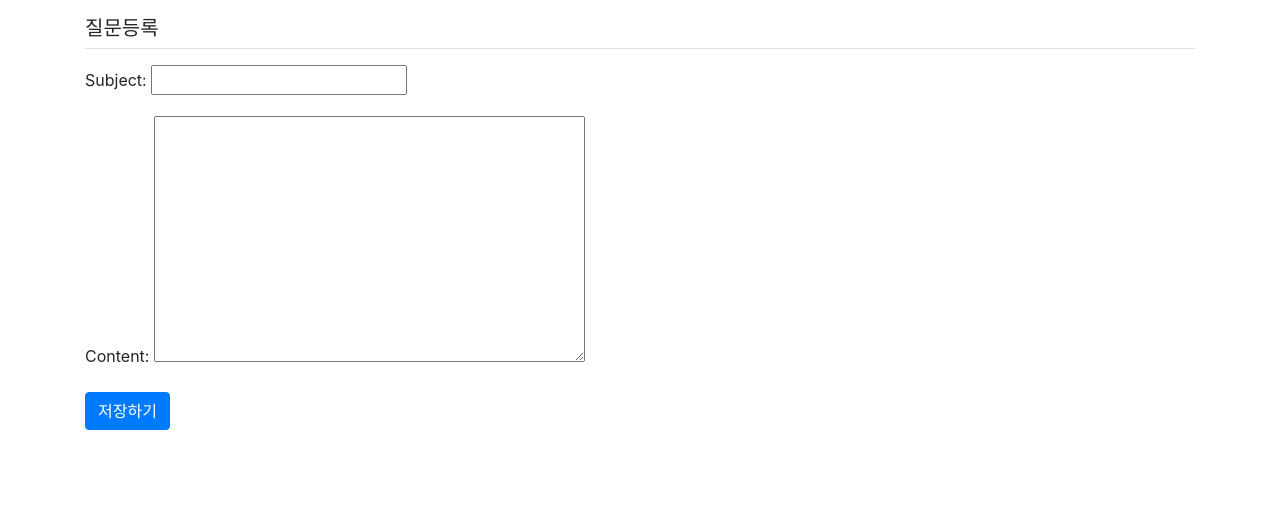
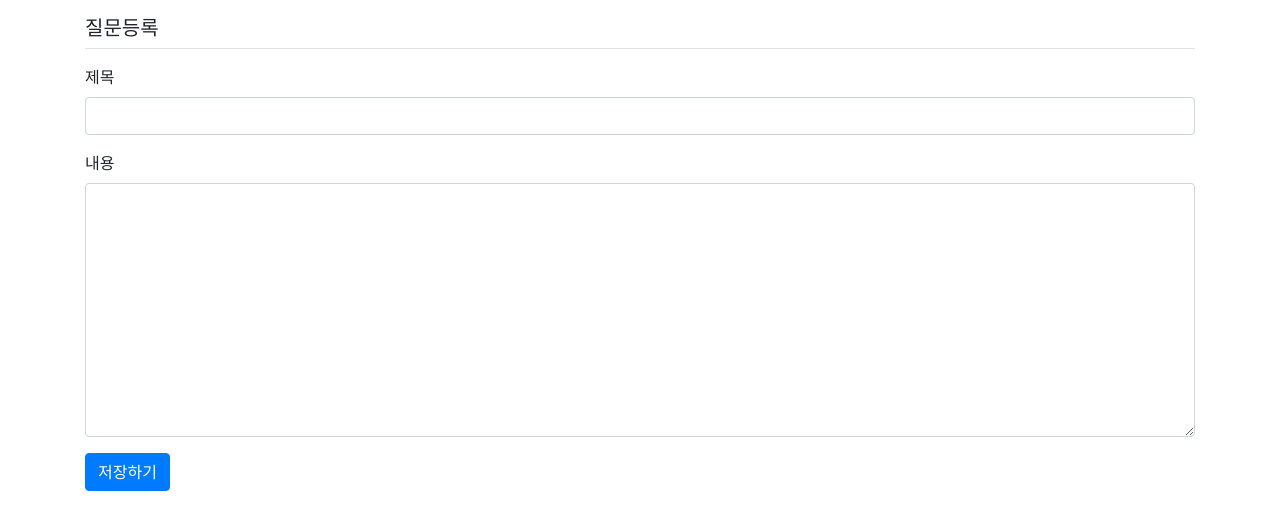
Before and after one commit to yuuuuuni/django_practice_mysite2, a Django app: template templates/pybo/question_form.html in a window 1280 px wide. Shown: the top 530 px of the page. Run offline with Django 3.2, Linux system fonts and the light colour scheme; the template is opened without the code that fills it: values that come from a table or form of the project are taken from there, others are empty; some libraries are stand-ins or nearby versions.

Commit message:
2-10 답변등록 전

```diff
--- a/config/settings.py
+++ b/config/settings.py
@@ -79,8 +79,8 @@ DATABASES = {
     'default': {
         'ENGINE': 'django.db.backends.mysql',
         'NAME': 'mysite2', # DB명
-        'USER': 'root', # DBMS 접속 아이디 (SQLyog의 사용자이름이랑 일치, 기본값 : root)
-        'PASSWORD': '', # # DBMS 접속 비번 (SQLyog의 비밀번호랑 일치, 기본값 : '')
+        'USER': 'sbsst', # DBMS 접속 아이디 (SQLyog의 사용자이름이랑 일치, 기본값 : root)
+        'PASSWORD': 'sbs123414', # # DBMS 접속 비번 (SQLyog의 비밀번호랑 일치, 기본값 : '')
         'HOST': '127.0.0.1',
         'PORT': '3306',
         'OPTIONS': {
--- a/pybo/forms.py
+++ b/pybo/forms.py
@@ -5,3 +5,8 @@ class QuestionForm(forms.ModelForm):
     class Meta:
         model = Question # 사용할 모델
         fields = ['subject', 'content'] # QuestionForm에서 사용할 Question 모델의 속성
+
+        labels = {
+            'subject': '제목',
+            'content': '내용',
+        }
--- a/pybo/urls.py
+++ b/pybo/urls.py
@@ -9,4 +9,4 @@ urlpatterns = [
     path('<int:question_id>/', views.detail, name='detail'),
     path('answer/create/<int:question_id>/', views.answer_create, name='answer_create'),
     path('question/create/', views.question_create, name='question_create'),
- ]
+]
--- a/templates/pybo/question_detail.html
+++ b/templates/pybo/question_detail.html
@@ -38,7 +38,6 @@
 {% endblock %}
 
 
-
 <!--<h1>{{ question.subject }}</h1>-->
 
 <!--<div>{{ question.content }}</div>-->
--- a/templates/pybo/question_form.html
+++ b/templates/pybo/question_form.html
@@ -3,15 +3,31 @@
 {% block content %}
 <div class="container">
     <h5 class="my-3 border-bottom pb-2">질문등록</h5>
-    <form method="POST" class="post-form my-3">
+    <form method="post" class="post-form my-3">
         {% csrf_token %}
-        {{ form.as_p }} <!-- 여기서 form은 question_create 함수에서 전달한 QuestionForm의 객체 -->
+        <!-- 오류표시 Start -->
+        {% if form.errors %}
+            <div class="alert alert-danger" role="alert">
+            {% for field in form %}
+                {% if field.errors %}
+                <strong>{{ field.label }}</strong>
+                {{ field.errors }}
+                {% endif %}
+            {% endfor %}
+            </div>
+        {% endif %}
+        <!-- 오류표시 End -->
+        <div class="form-group">
+            <label for="subject">제목</label>
+            <input type="text" class="form-control" name="subject" id="subject"
+                   value="{{ form.subject.value|default_if_none:'' }}">
+        </div>
+        <div class="form-group">
+            <label for="content">내용</label>
+            <textarea class="form-control" name="content"
+                      id="content" rows="10">{{ form.content.value|default_if_none:'' }}</textarea>
+        </div>
         <button type="submit" class="btn btn-primary">저장하기</button>
     </form>
 </div>
 {% endblock %}
-
-<!--보통 form 태그에 action 속성을 지정하지 않으면 현재 페이지가 다시
-호출된다고 보면 됨
-원래는 form 태그에는 항상 action 속성을 지정하여
-submit 실행시 action에 정의된 url로 폼 전송되는 것이 원칙-->
```
Also changed, not shown: pybo/views.py (+14 -13 lines).
